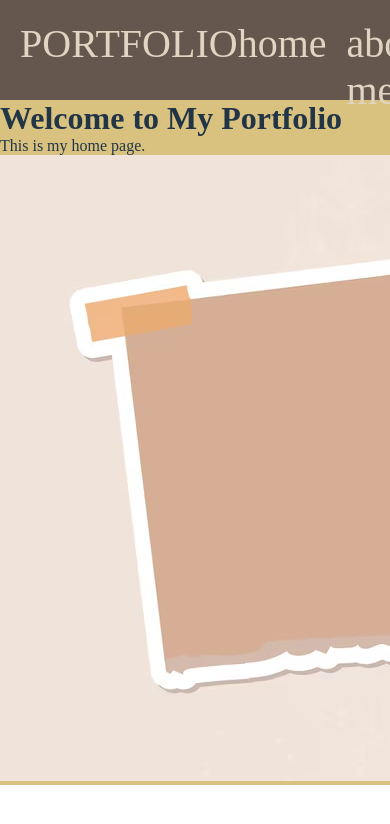
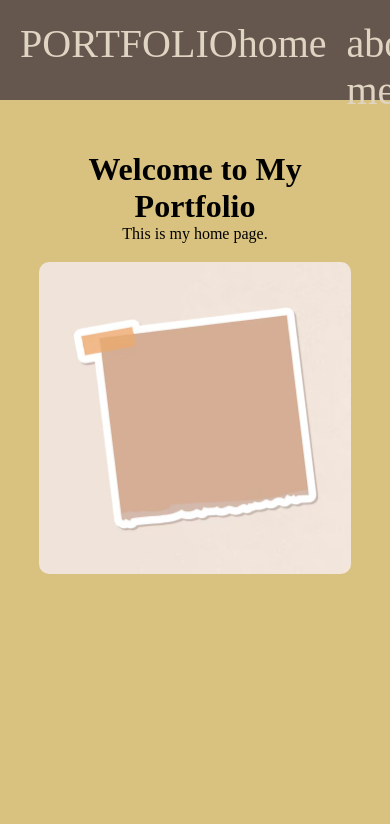
Before and after one commit to MeenakshiAM/portfolio, a React (Vite) app in the folder my-portfolio/: page / in a window 390 px wide. Shown: the top 824 px of the page. Built offline with nearby package versions, Linux system fonts and the light colour scheme.

Commit message:
basic css

```diff
--- a/my-portfolio/src/components/Home.jsx
+++ b/my-portfolio/src/components/Home.jsx
@@ -3,9 +3,11 @@ import profileImg from "../assets/images/profile.jpg";
 export default function Home() {
   return (
     <div className="home">
-      <h1>Welcome to My Portfolio</h1>
-      <p>This is my home page.</p>
-      <img src={profileImg} alt="profile" />
+      <div className="home-content">
+        <h1>Welcome to My Portfolio</h1>
+        <p>This is my home page.</p>
+      </div>
+      <img src={profileImg} alt="profile" className="profile" />
     </div>
   );
 }
--- a/my-portfolio/src/index.css
+++ b/my-portfolio/src/index.css
@@ -1,42 +1,64 @@
-*{
-  margin:0;
-  padding:0;
+* {
+  margin: 0;
+  padding: 0;
 }
 
-.header{
-  background-color: #65574D;
-  color:#E0D4C2;
-  width:100%;
+.header {
+  background-color: #65574d;
+  color: #e0d4c2;
+  width: 100%;
   height: 100px;
   font-size: 40px;
-
 }
 
-.nav-bar{
-  display:flex;
+.nav-bar {
+  display: flex;
   padding: 20px;
   justify-content: space-between;
 }
 
-.nav-bar .list{
+.nav-bar .list {
   display: flex;
   list-style: none;
   gap: 20px;
 }
 
-body{
-  background-color:#D9C27F;
+body {
+  background-color: #d9c27f;
 }
 
-@media (prefers-color-scheme: light) {
-  :root {
-    color: #213547;
-    background-color: #ffffff;
+.home {
+  display: flex;
+  justify-content: space-around;
+  align-items: center;
+  margin-top: 8%;
+  padding-bottom: 10%;
+  flex-wrap: wrap;
+}
+
+.home-content {
+  padding: 8% 0;
+  max-width: 600px;
+}
+
+.profile {
+  width: 100%;
+  max-width: 360px;
+  height: auto;
+  border-radius: 10px;
+}
+
+@media (max-width: 768px) {
+  .home {
+    flex-direction: column;
+    text-align: center;
   }
-  a:hover {
-    color: #747bff;
+
+  .home-content {
+    padding: 5% 10%;
   }
-  button {
-    background-color: #f9f9f9;
+
+  .profile {
+    max-width: 80%;
   }
 }
```
